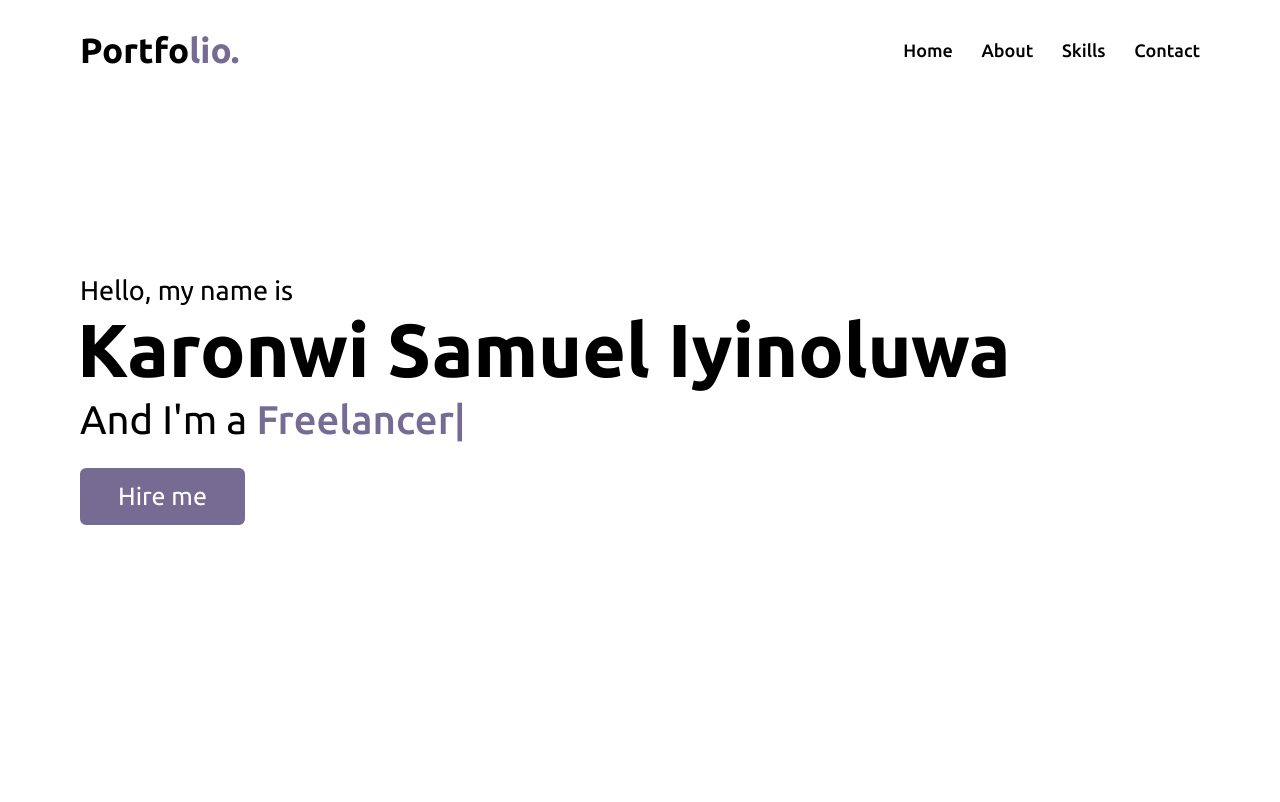
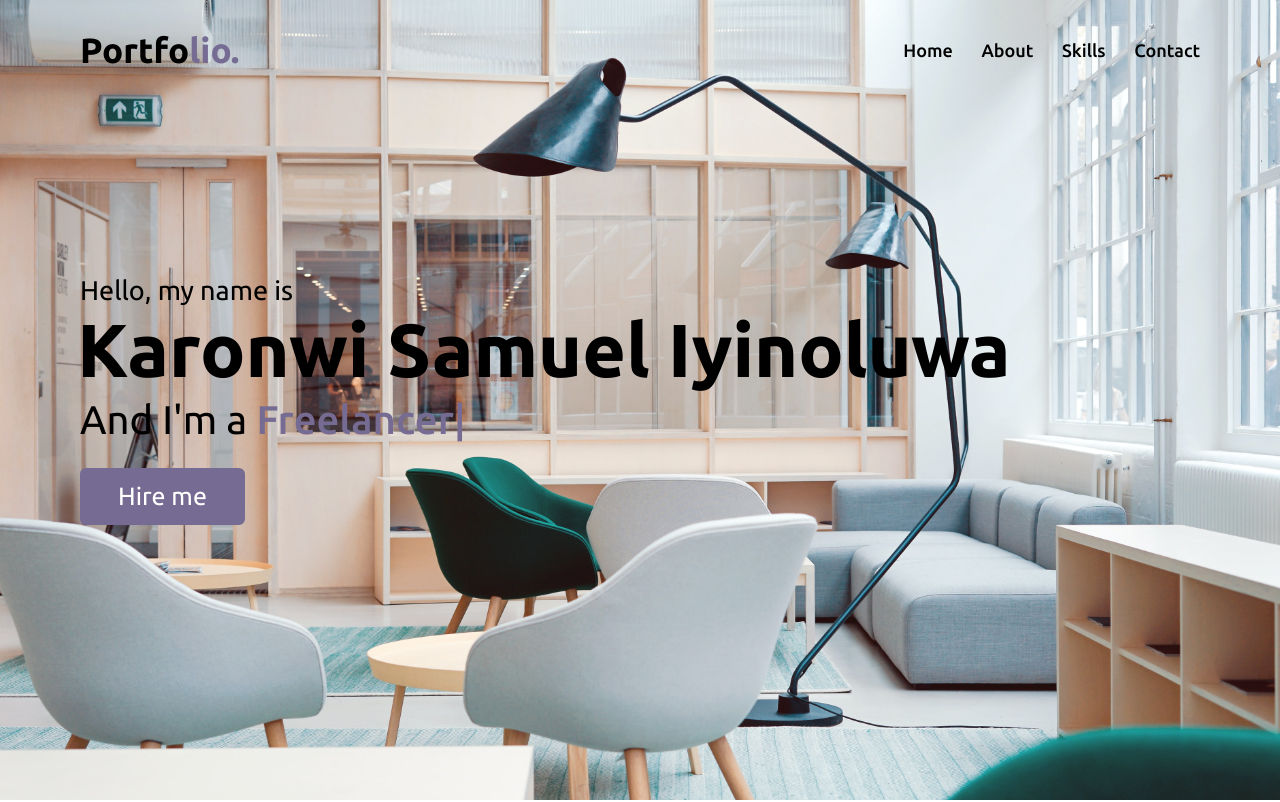
Before and after one commit to karonwi/Portfolio, a plain HTML site: page index.html in a window 1280 px wide. Shown: the top 802 px of the page. Drawn offline with nearby package versions, Linux system fonts and the light colour scheme; the site is published under a folder, as on GitHub Pages, so addresses that start at the root find nothing.

Commit message:
Update style.css

```diff
--- a/style.css
+++ b/style.css
@@ -165,7 +165,7 @@ section .title::after{
 /* home section styling */
 .home{
     display: flex;
-    background: url("/images/background.jpg") no-repeat center;
+    background: url("./images/background.jpg") no-repeat center;
     height: 100vh;
     color: black;
     min-height: 500px;
```
